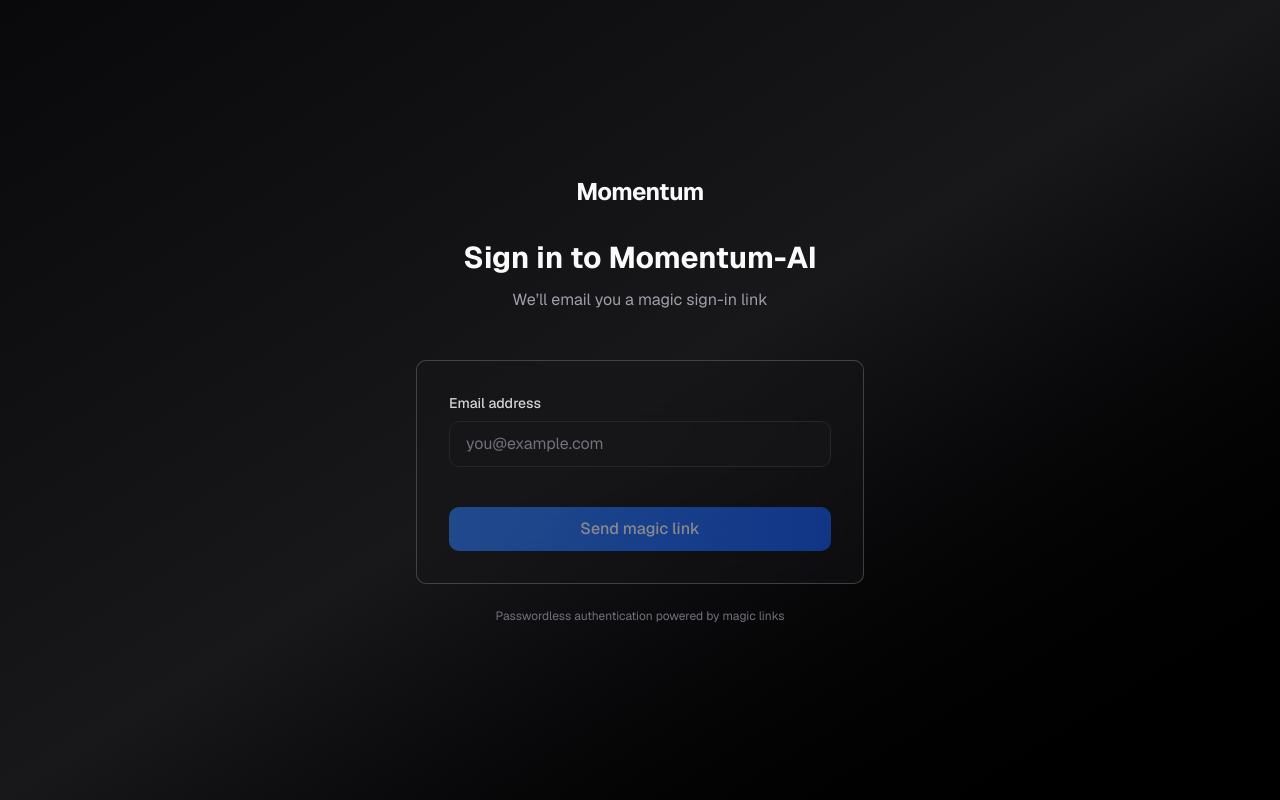
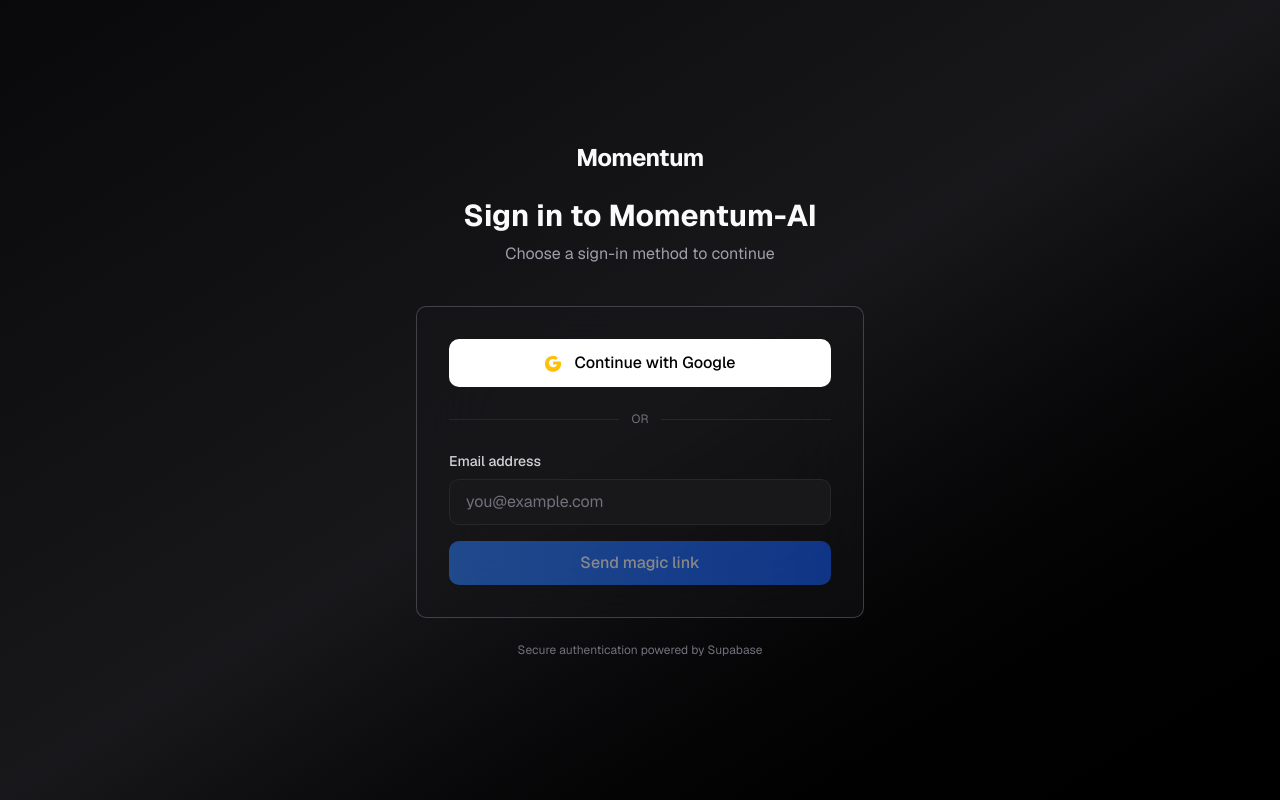
Before and after one commit to nihaar06/momentum-ai-frontend, a Next.js app: page /login in a window 1280 px wide. Built offline with nearby package versions, Linux system fonts and the light colour scheme; no server answers.

Commit message:
Added google auth option

```diff
--- a/app/login/page.tsx
+++ b/app/login/page.tsx
@@ -1,6 +1,5 @@
 "use client"
 
-import type React from "react"
 import { useState } from "react"
 import Link from "next/link"
 import { supabase } from "@/lib/supabase"
@@ -11,6 +10,9 @@
   const [submitted, setSubmitted] = useState(false)
   const [error, setError] = useState<string | null>(null)
 
+  // -----------------------------
+  // Magic link login
+  // -----------------------------
   const handleMagicLink = async (e: React.FormEvent) => {
     e.preventDefault()
     setLoading(true)
@@ -32,30 +34,74 @@
     }
   }
 
+  // -----------------------------
+  // Google OAuth login
+  // -----------------------------
+  const signInWithGoogle = async () => {
+    setLoading(true)
+    setError(null)
+
+    const { error } = await supabase.auth.signInWithOAuth({
+      provider: "google",
+      options: {
+        redirectTo: `${window.location.origin}/dashboard`,
+      },
+    })
+
+    if (error) {
+      setError(error.message)
+      setLoading(false)
+    }
+  }
+
   return (
     <div className="min-h-screen bg-gradient-to-br from-zinc-950 via-zinc-900 to-black flex items-center justify-center px-6">
       <div className="w-full max-w-md animate-in fade-in duration-700">
         {/* Header */}
-        <div className="text-center mb-12">
+        <div className="text-center mb-10">
           <Link
             href="/login"
-            className="inline-block font-bold text-2xl tracking-tight text-zinc-50 hover:text-blue-400 transition-colors mb-8"
+            className="inline-block font-bold text-2xl tracking-tight text-zinc-50 hover:text-blue-400 transition-colors mb-6"
           >
             Momentum
           </Link>
-          <h1 className="text-3xl font-bold text-zinc-50 mb-3">
+
+          <h1 className="text-3xl font-bold text-zinc-50 mb-2">
             Sign in to Momentum-AI
           </h1>
           <p className="text-zinc-400">
-            We’ll email you a magic sign-in link
+            Choose a sign-in method to continue
           </p>
         </div>
 
         {/* Login Card */}
-        <div className="glass-card p-8 mb-6">
+        <div className="glass-card p-8 mb-6 space-y-6">
+          {/* Google Login */}
+          <button
+            onClick={signInWithGoogle}
+            disabled={loading}
+            className="w-full flex items-center justify-center gap-3 px-4 py-3 rounded-lg bg-white text-black font-medium hover:bg-zinc-200 transition disabled:opacity-50"
+          >
+            <svg width="18" height="18" viewBox="0 0 48 48">
+              <path
+                fill="#FFC107"
+                d="M43.6 20.1H42V20H24v8h11.3C33.9 32.1 29.4 35 24 35c-6.1 0-11-4.9-11-11s4.9-11 11-11c2.8 0 5.4 1.1 7.4 2.9l5.7-5.7C33.7 6.5 29.1 4.5 24 4.5 12.1 4.5 2.5 14.1 2.5 26S12.1 47.5 24 47.5 45.5 37.9 45.5 26c0-1.3-.1-2.6-.4-3.9z"
+              />
+            </svg>
+            Continue with Google
+          </button>
+
+          {/* Divider */}
+          <div className="flex items-center gap-3 text-zinc-500 text-xs">
+            <div className="flex-1 h-px bg-zinc-800" />
+            OR
+            <div className="flex-1 h-px bg-zinc-800" />
+          </div>
+
+          {/* Magic Link */}
           {submitted ? (
             <div className="text-center">
-              <div className="mx-auto w-12 h-12 rounded-full bg-gradient-to-r from-blue-500 to-blue-600 flex items-center justify-center mb-4">
+              <div className="mx-auto w-12 h-12 rounded-full bg-blue-600 flex items-center justify-center mb-4">
                 <svg
                   className="w-6 h-6 text-white"
                   fill="none"
@@ -74,12 +120,9 @@
               <h2 className="text-xl font-semibold text-zinc-50 mb-2">
                 Check your email
               </h2>
-              <p className="text-zinc-400 text-sm mb-4">
+              <p className="text-zinc-400 text-sm">
                 We sent a magic link to{" "}
-                <span className="text-zinc-300 font-medium">{email}</span>
-              </p>
-              <p className="text-zinc-500 text-xs mb-6">
-                Click the link to sign in instantly — no password needed
+                <span className="text-zinc-200 font-medium">{email}</span>
               </p>
 
               <button
@@ -87,7 +130,7 @@
                   setSubmitted(false)
                   setEmail("")
                 }}
-                className="text-blue-400 hover:text-blue-300 text-sm font-medium transition-colors"
+                className="mt-6 text-blue-400 hover:text-blue-300 text-sm font-medium"
               >
                 Use a different email
               </button>
@@ -105,7 +148,7 @@
                   placeholder="you@example.com"
                   required
                   disabled={loading}
-                  className="w-full px-4 py-2.5 bg-zinc-900/50 border border-zinc-800 rounded-lg text-zinc-50 placeholder-zinc-500 focus:outline-none focus:border-blue-500 focus:ring-1 focus:ring-blue-500/50 transition-colors disabled:opacity-50"
+                  className="w-full px-4 py-2.5 bg-zinc-900 border border-zinc-800 rounded-lg text-zinc-50 placeholder-zinc-500 focus:outline-none focus:border-blue-500 focus:ring-1 focus:ring-blue-500/40 disabled:opacity-50"
                 />
               </div>
 
@@ -116,16 +159,16 @@
               <button
                 type="submit"
                 disabled={loading || !email}
-                className="w-full py-2.5 mt-6 bg-gradient-to-r from-blue-500 to-blue-600 text-white font-medium rounded-lg hover:from-blue-600 hover:to-blue-700 transition-all duration-300 disabled:opacity-50"
+                className="w-full py-2.5 bg-gradient-to-r from-blue-500 to-blue-600 text-white font-medium rounded-lg hover:from-blue-600 hover:to-blue-700 transition disabled:opacity-50"
               >
-                {loading ? "Sending link…" : "Send magic link"}
+                {loading ? "Sending…" : "Send magic link"}
               </button>
             </form>
           )}
         </div>
 
         <p className="text-center text-zinc-500 text-xs">
-          Passwordless authentication powered by magic links
+          Secure authentication powered by Supabase
         </p>
       </div>
     </div>
```
